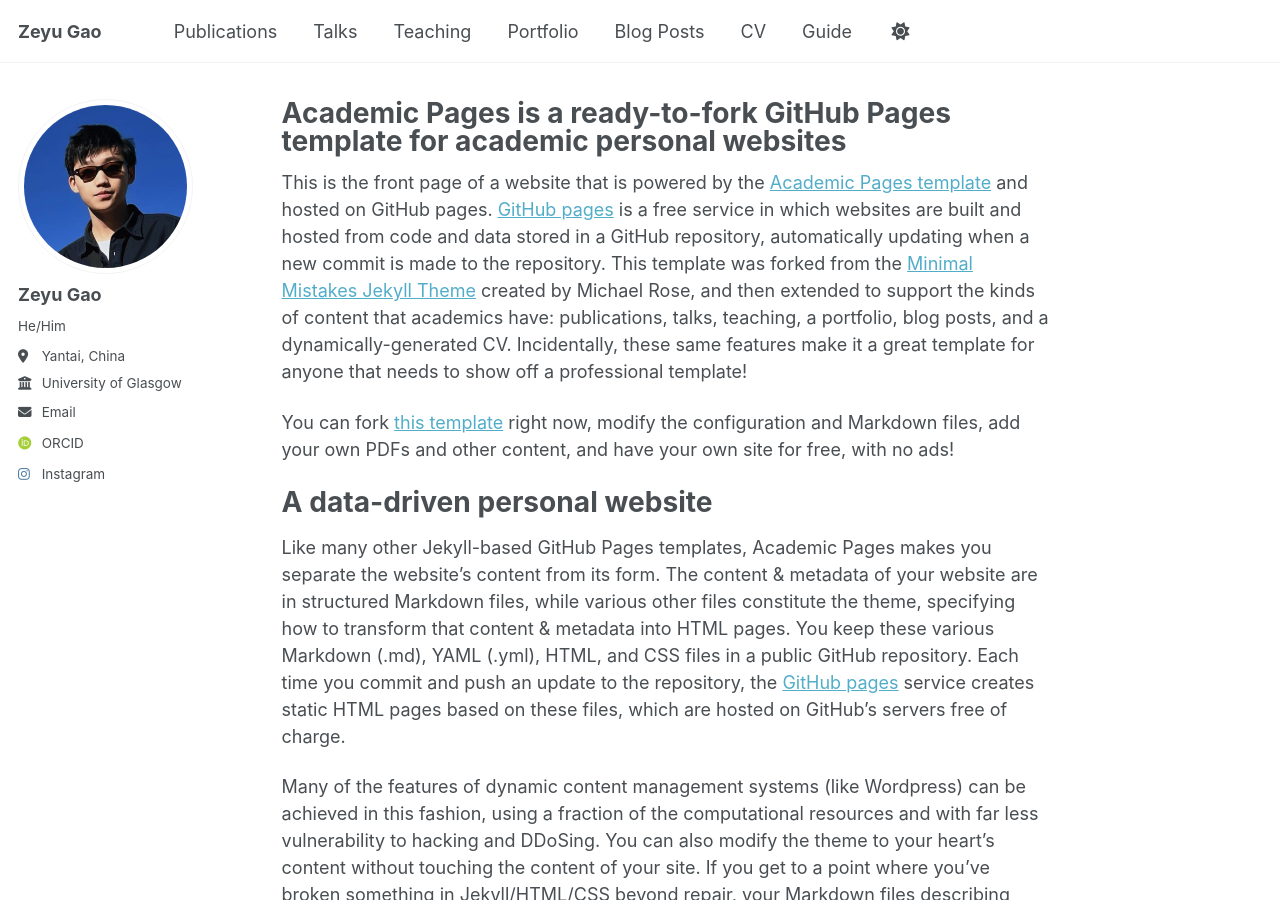
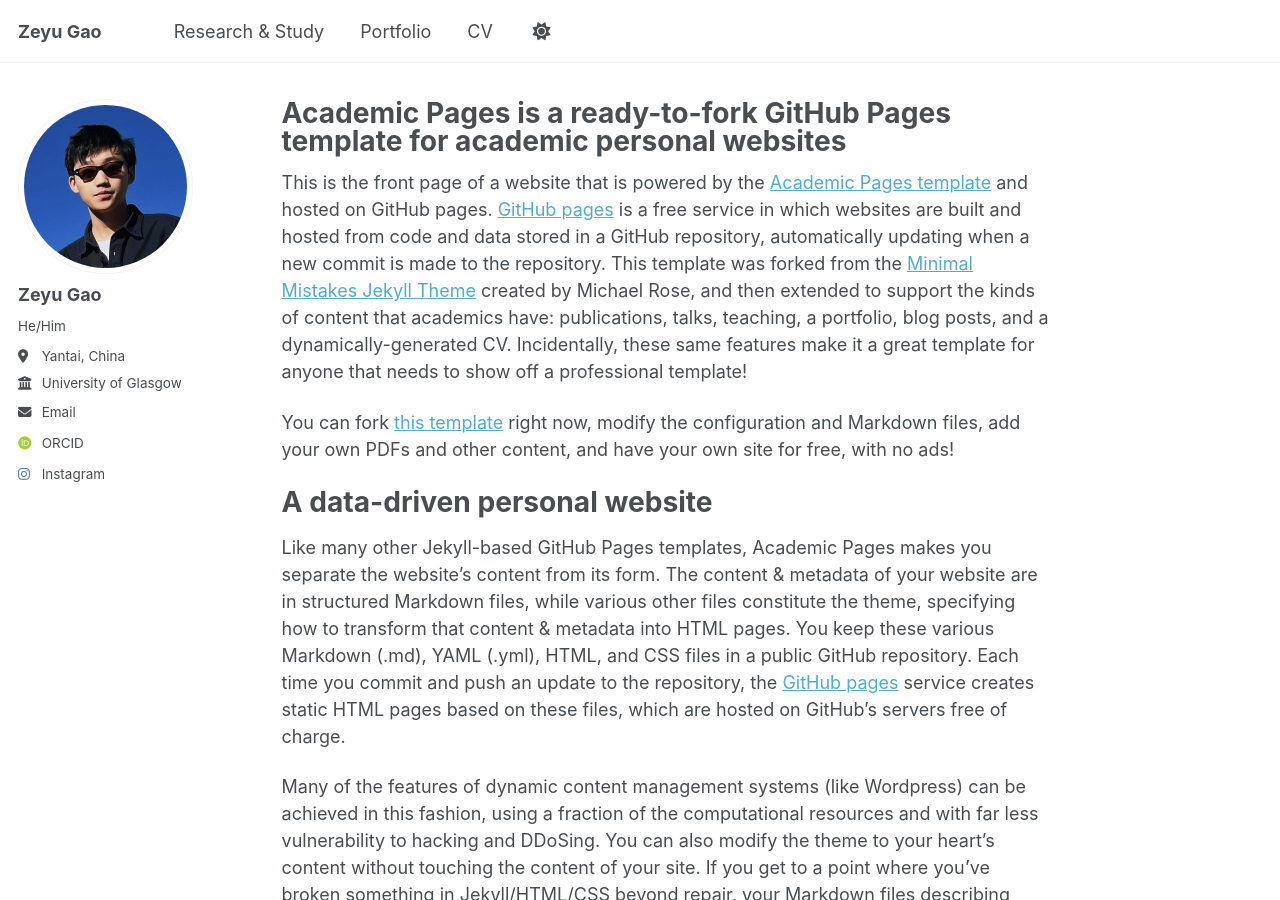
Before and after one commit to ClaudeGao01/ClaudeGao01.github.io, a Jekyll site: the page built from _pages/about.md, in a window 1280 px wide and 900 px high. Built offline with Jekyll 4.4.1, drawn with Linux system fonts in a browser that asks for light colours; some web fonts are replaced; a script that is not in the unit is left out.

Commit message:
Update navigation.yml

```diff
--- a/_data/navigation.yml
+++ b/_data/navigation.yml
@@ -8,26 +8,14 @@
 #      Markdown formatted page while the second is generated using JSON.
 
 main:
-  - title: "Publications"
+  - title: "Research & Study"
     url: /publications/
-
-  - title: "Talks"
-    url: /talks/
-
-  - title: "Teaching"
-    url: /teaching/
 
   - title: "Portfolio"
     url: /portfolio/
-
-  - title: "Blog Posts"
-    url: /year-archive/
 
   - title: "CV"
     url: /cv/
 
   # - title: "CV"
   #   url: /cv-json/
-
-  - title: "Guide"
-    url: /markdown/
```
